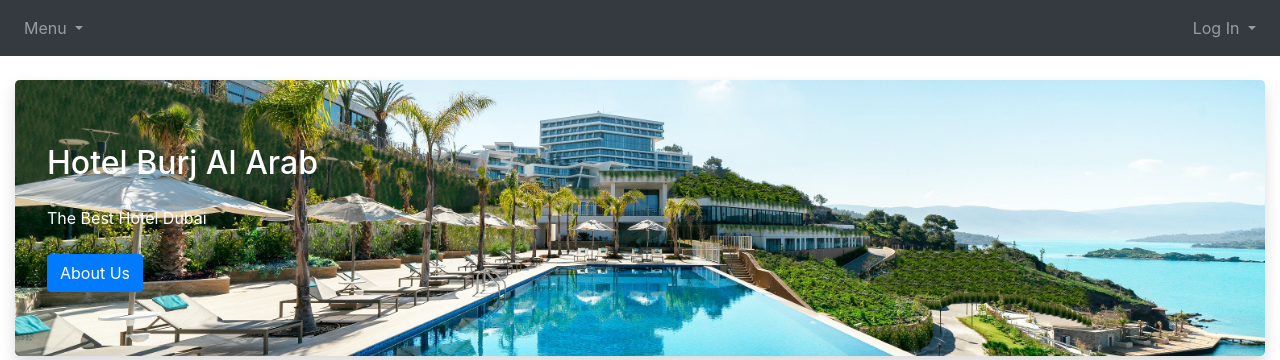
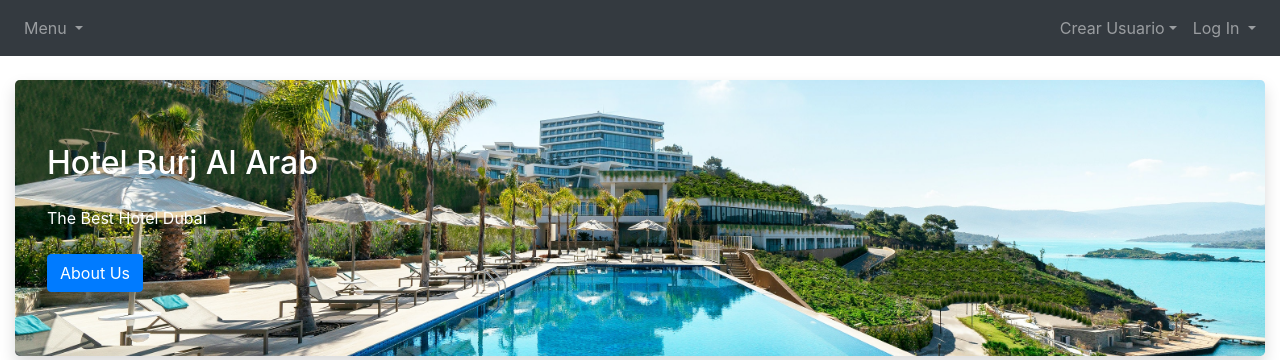
Before and after one commit to mathbrahian/spring4, a Flask app: page / in a window 1280 px wide. Shown: the top 360 px of the page. Run offline with Flask 2, Linux system fonts and the light colour scheme.

Commit message:
crear usuario

```diff
--- a/templates/index.html
+++ b/templates/index.html
@@ -33,6 +33,11 @@
       <a style="color: inherit" href="/logout">logout</a>
    </li>
 {% else %}
+
+<li class="nav-item dropdown" >
+   <a class="nav-link dropdown-toggle" role="button"  aria-haspopup="true" aria-expanded="false" href="/crear_usuario">Crear Usuario</a>
+</li>
+
 <li class="nav-item dropdown">
    <a class="nav-link dropdown-toggle" href="#" id="navbarDropdown" role="button" data-toggle="dropdown" aria-haspopup="true" aria-expanded="false">
    Log In
```
Also changed, not shown: 7 other files.
